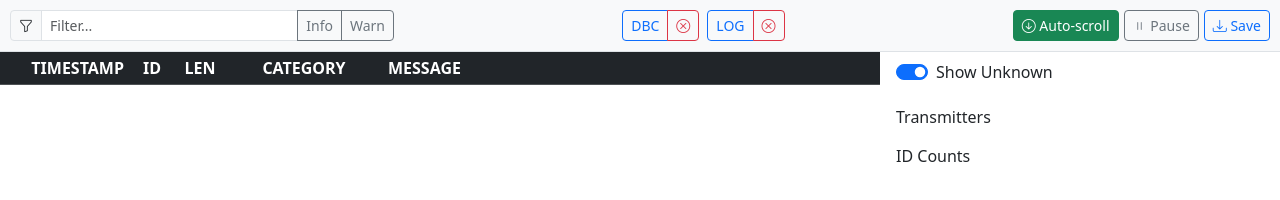
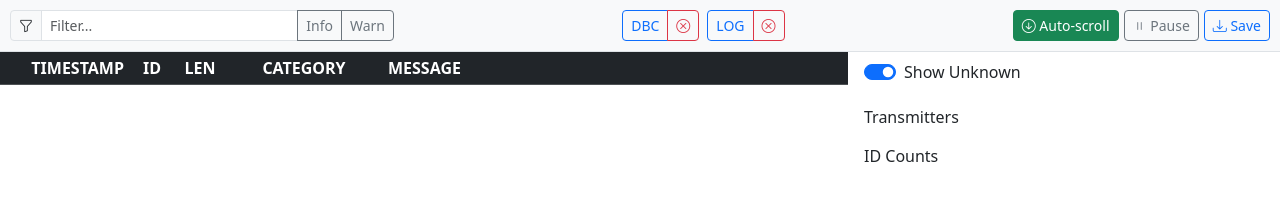
Before and after one commit to jadware/cardash, a website built with Vite: page src/index.html in a window 1280 px wide. Built offline with nearby package versions, Linux system fonts and the light colour scheme; what ag-grid-community would draw is missing.

Commit message:
tweak visual

```diff
--- a/src/index.html
+++ b/src/index.html
@@ -92,7 +92,10 @@
 					</div>
 
 					<div class="mt-3">
-						<h6 class="mb-1">ID Counts</h6>
+						<h6 class="mb-1 d-flex align-items-center justify-content-between">
+							<span>ID Counts</span>
+							<!--<button id="disable-all-ids" class="btn btn-sm btn-outline-danger">None</button>-->
+						</h6>
 						<div id="id-count-buttons" class="d-flex flex-wrap gap-1 small"></div>
 					</div>
 				</div>
--- a/src/index.scss
+++ b/src/index.scss
@@ -187,7 +187,7 @@ body
 {
 	max-height: 100vh;
 	overflow-y: auto;
-	width: 24em;
+	width: 26em;
 	flex-shrink: 0;
 }
 
```
